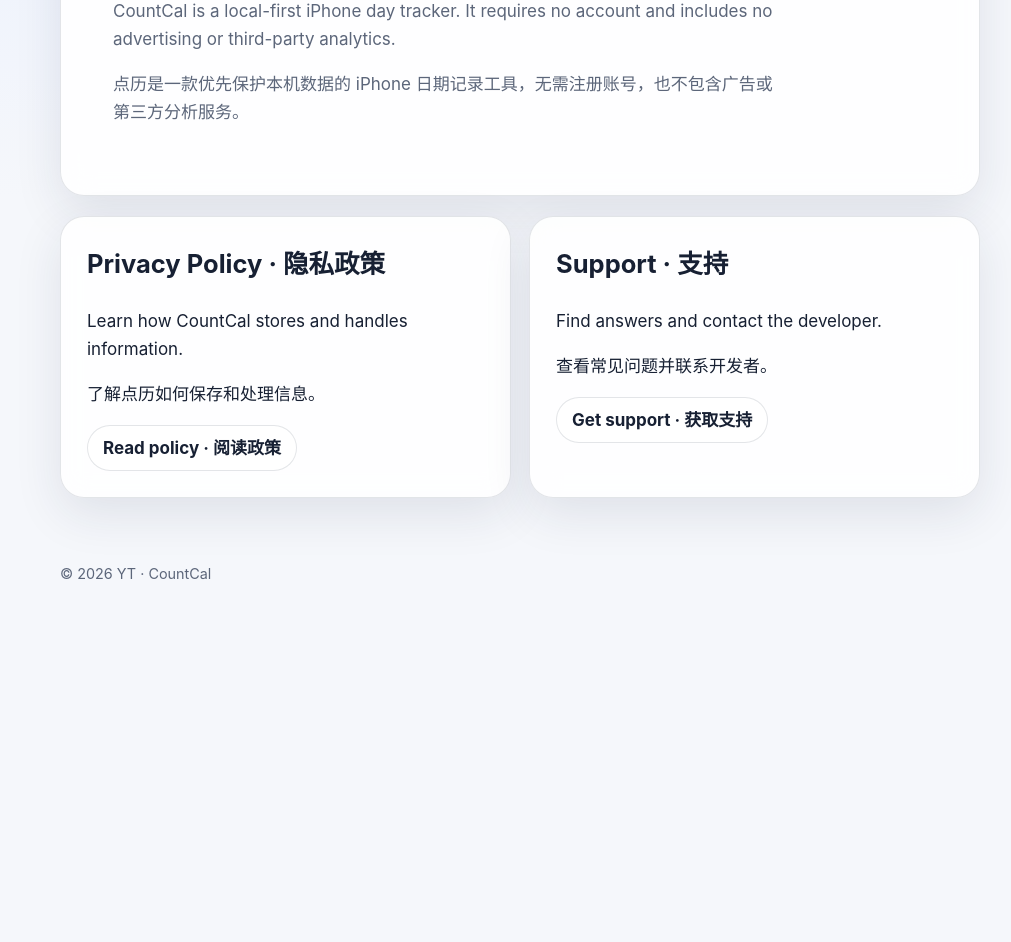
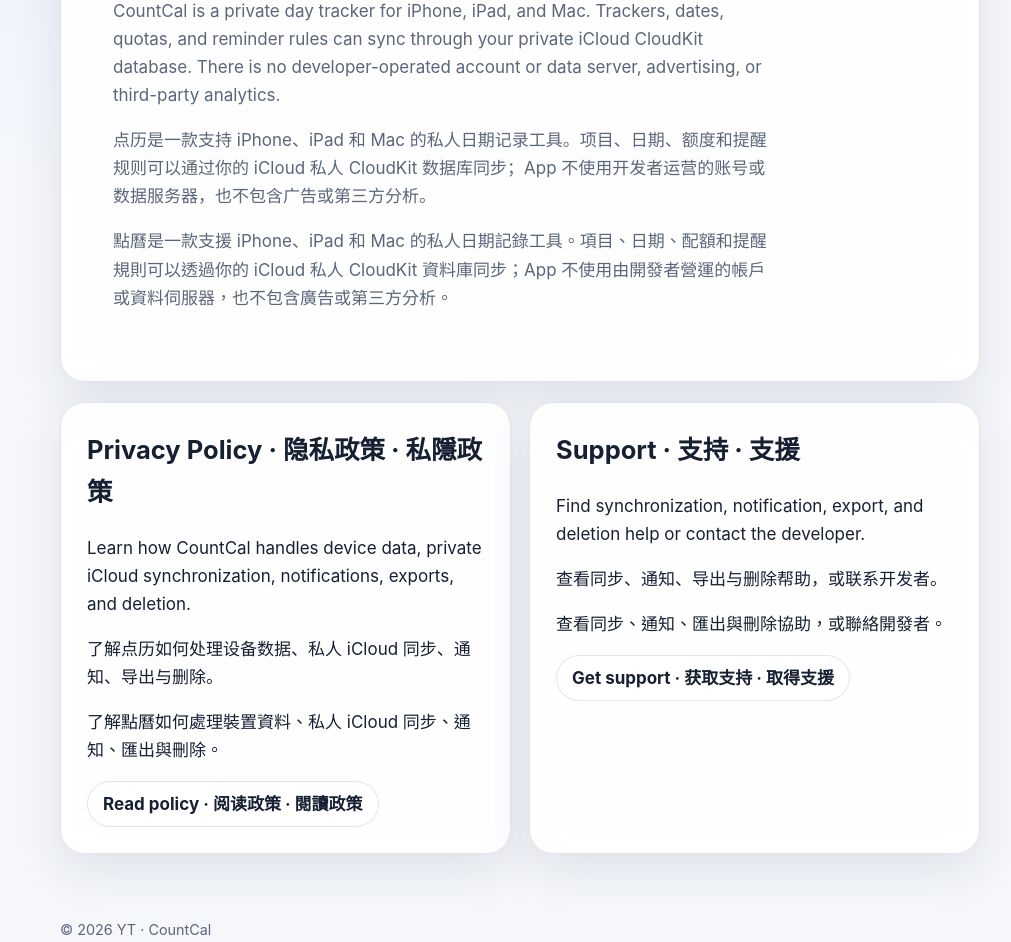
Before and after one commit to YRT350/countcal-site, a plain HTML site: page index.html in a window 1280 px wide. Shown: the part 343-1285 px from the top of the page, without its empty margins (120-1131 px from the left). Before the commit the page ends 973 px from the top, so only its background shows below. Drawn offline with Linux system fonts and the light colour scheme.

Commit message:
Update CountCal 1.1 site landing page
Updated the description meta tag and improved multilingual support in the content.

```diff
--- a/index.html
+++ b/index.html
@@ -3,34 +3,37 @@
 <head>
   <meta charset="utf-8">
   <meta name="viewport" content="width=device-width, initial-scale=1">
-  <meta name="description" content="CountCal privacy policy and support information.">
+  <meta name="description" content="CountCal privacy policy and support information in English, Simplified Chinese, and Traditional Chinese.">
   <meta name="robots" content="index,follow">
   <title>CountCal · Privacy &amp; Support</title>
   <link rel="stylesheet" href="./styles.css">
 </head>
 <body>
   <header class="shell">
-    <a class="brand" href="./">CountCal · 点历</a>
+    <a class="brand" href="./">CountCal · 点历 · 點曆</a>
   </header>
   <main class="shell">
     <section class="hero">
-      <p class="eyebrow">CountCal · 点历</p>
+      <p class="eyebrow">CountCal · 点历 · 點曆</p>
       <h1>Privacy and support, in plain language.</h1>
-      <p>CountCal is a local-first iPhone day tracker. It requires no account and includes no advertising or third-party analytics.</p>
-      <p lang="zh-Hans">点历是一款优先保护本机数据的 iPhone 日期记录工具，无需注册账号，也不包含广告或第三方分析服务。</p>
+      <p>CountCal is a private day tracker for iPhone, iPad, and Mac. Trackers, dates, quotas, and reminder rules can sync through your private iCloud CloudKit database. There is no developer-operated account or data server, advertising, or third-party analytics.</p>
+      <p lang="zh-Hans">点历是一款支持 iPhone、iPad 和 Mac 的私人日期记录工具。项目、日期、额度和提醒规则可以通过你的 iCloud 私人 CloudKit 数据库同步；App 不使用开发者运营的账号或数据服务器，也不包含广告或第三方分析。</p>
+      <p lang="zh-Hant">點曆是一款支援 iPhone、iPad 和 Mac 的私人日期記錄工具。項目、日期、配額和提醒規則可以透過你的 iCloud 私人 CloudKit 資料庫同步；App 不使用由開發者營運的帳戶或資料伺服器，也不包含廣告或第三方分析。</p>
     </section>
     <section class="grid" aria-label="Site pages">
       <article class="card">
-        <h2>Privacy Policy · 隐私政策</h2>
-        <p>Learn how CountCal stores and handles information.</p>
-        <p lang="zh-Hans">了解点历如何保存和处理信息。</p>
-        <a class="button" href="./privacy/">Read policy · 阅读政策</a>
+        <h2>Privacy Policy · 隐私政策 · 私隱政策</h2>
+        <p>Learn how CountCal handles device data, private iCloud synchronization, notifications, exports, and deletion.</p>
+        <p lang="zh-Hans">了解点历如何处理设备数据、私人 iCloud 同步、通知、导出与删除。</p>
+        <p lang="zh-Hant">了解點曆如何處理裝置資料、私人 iCloud 同步、通知、匯出與刪除。</p>
+        <a class="button" href="./privacy/">Read policy · 阅读政策 · 閱讀政策</a>
       </article>
       <article class="card">
-        <h2>Support · 支持</h2>
-        <p>Find answers and contact the developer.</p>
-        <p lang="zh-Hans">查看常见问题并联系开发者。</p>
-        <a class="button" href="./support/">Get support · 获取支持</a>
+        <h2>Support · 支持 · 支援</h2>
+        <p>Find synchronization, notification, export, and deletion help or contact the developer.</p>
+        <p lang="zh-Hans">查看同步、通知、导出与删除帮助，或联系开发者。</p>
+        <p lang="zh-Hant">查看同步、通知、匯出與刪除協助，或聯絡開發者。</p>
+        <a class="button" href="./support/">Get support · 获取支持 · 取得支援</a>
       </article>
     </section>
   </main>
```
